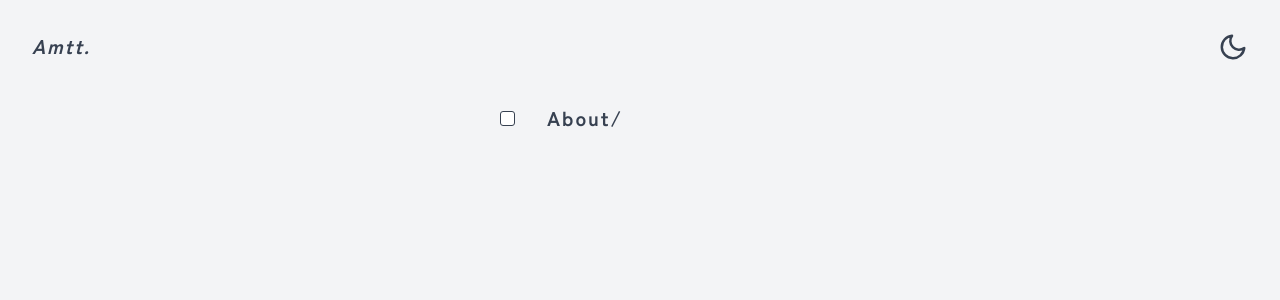
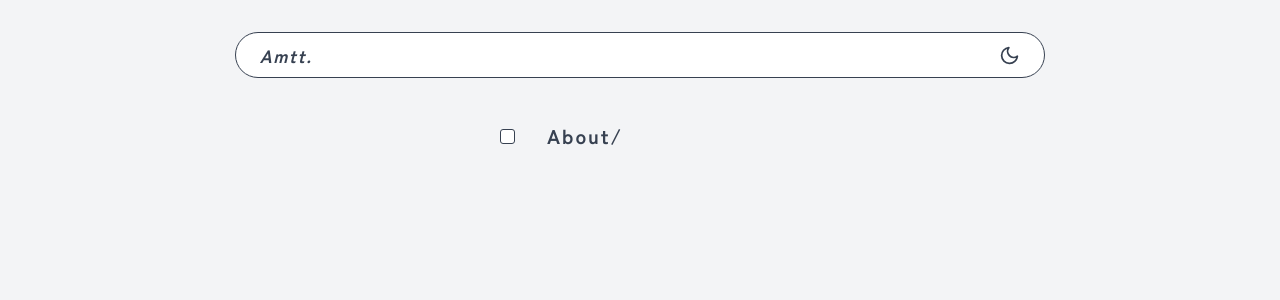
Before and after one commit to nematatu/my-portfolio, a Next.js app: page /about in a window 1280 px wide. Shown: the top 300 px of the page. Built offline with nearby package versions, Linux system fonts and the light colour scheme.

Commit message:
style: :lipstick: いい感じにレスポンシブ対応

```diff
--- a/src/app/about/page.tsx
+++ b/src/app/about/page.tsx
@@ -1,19 +1,13 @@
 "use client";
 
-import Link from "next/link";
 import React from "react";
 import { FadeIn, FadeInWithStagger } from "@/components/ui/FadeIn";
+import Header from "@/layouts/v2/Header";
 
 export default function About() {
 	return (
 		<FadeInWithStagger>
-				<FadeIn>
-					<Link href="/" className="my-8">
-						<div>
-							<p className="italic text-xl font-bold tracking-widest ">Amtt.</p>
-						</div>
-					</Link>
-				</FadeIn>
+            <Header />
 				<div className="w-full md:w-1/2 lg:w-1/4 mx-auto">
 					<FadeIn>
 						<div className="p-3 flex space-x-8 items-center">
--- a/src/app/layout.tsx
+++ b/src/app/layout.tsx
@@ -1,6 +1,5 @@
 import type { Metadata } from "next";
 import "./globals.css";
-import ThemeSwitch from "@/components/ui/ThemeSwitch";
 import { zen_Kaku_Gothic_New } from "@/utils/fonts/v1/fonts";
 import { Providers } from "./providers";
 
@@ -22,9 +21,6 @@ export default function RootLayout({
 			<body className={`${zen_Kaku_Gothic_New.className}  antialiased`}>
 				<div className="relative bg-gray-100 min-h-screen min-w-screen p-8 text-gray-700 dark:text-gray-200 dark:bg-gray-700">
 					<Providers>
-						<div className="absolute top-8 right-8">
-							<ThemeSwitch />
-						</div>
 						{children}
 					</Providers>
 				</div>
--- a/src/components/ui/FadeIn.tsx
+++ b/src/components/ui/FadeIn.tsx
@@ -17,7 +17,7 @@ export function FadeIn(props: ComponentPropsWithoutRef<typeof motion.div>) {
 	return (
 		<motion.div
 			transition={{
-				duration: 0.5,
+				duration: 0.6,
         ease: [0.4, 0, 0.2, 1],
 			}}
 			variants={{
--- a/src/components/ui/ThemeSwitch.tsx
+++ b/src/components/ui/ThemeSwitch.tsx
@@ -29,7 +29,7 @@ export default function ThemeSwitch() {
 		return (
 			<div className="cursor-pointer">
 				<FadeIn>
-					<FiMoon size={30} onClick={() => setTheme("dark")} />
+					<FiMoon size={21}  onClick={() => setTheme("dark")} />
 				</FadeIn>
 			</div>
 		);
--- a/src/layouts/v2/Header.tsx
+++ b/src/layouts/v2/Header.tsx
@@ -1,25 +1,26 @@
+"use client";
+
 import Link from "next/link";
+import { FadeIn, FadeInWithStagger } from "@/components/ui/FadeIn";
+import Logo from "@/components/icons/logo.svg";
 import ThemeSwitch from "@/components/ui/ThemeSwitch";
 
 export default function Header() {
     return (
-		<header className=" text-gray-600 body-font">
-			<div className="container mx-auto flex flex-wrap py-5 flex-col md:flex-row items-center">
-				<Link
-					href="/"
-					className="flex title-font font-medium items-center text-gray-900 mb-4 md:mb-0"
-				>
-					<span className="dark:text-white text-xl">Somahc</span>
+        <header className="flex items-center justify-center">
+            <div className="w-full md:w-2/3">
+            <FadeInWithStagger>
+                <FadeIn>
+                    <div className="rounded-[28px] p-[8px] border-[1.5px] bg-white dark:bg-gray-800 border-solid border-gray-700 dark:border-gray-200 dark:bg-gray-700 flex justify-between items-center px-6">
+                        <Link href="/" className="flex space-x-4">
+                            <p className="text-sm md:text-lg italic text-xl font-bold tracking-widest">Amtt.</p>
                         </Link>
-				<nav className="md:mr-auto md:ml-4 md:py-1 md:pl-4 md:border-l md:border-gray-400	flex flex-wrap items-center text-base justify-center">
-					<Link href="/about" className="mr-5 hover:text-gray-300">
-						About
-					</Link>
-					<Link href="/blog" className="mr-5 hover:text-gray-300">
-						Blog
-					</Link>
-				</nav>
+                            <div>
                         <ThemeSwitch />
+                        </div>
+                    </div>
+                </FadeIn>
+            </FadeInWithStagger>
             </div>
         </header>
     );
--- a/src/layouts/v2/Home.tsx
+++ b/src/layouts/v2/Home.tsx
@@ -1,12 +1,16 @@
 import Link from "next/link";
 import Logo from "@/components/icons/logo.svg";
 import { FadeIn, FadeInWithStagger } from "@/components/ui/FadeIn";
+import ThemeSwitch from "@/components/ui/ThemeSwitch";
 
 export default function Home() {
 	return (
 		<FadeInWithStagger>
-			<div className="w-full md:w-1/2 lg:w-1/4 mx-auto">
-				<div className="w-full pt-12 pr-12 pl-12 mb-8">
+			<div className="w-5/6 md:w-1/2 lg:w-1/4 mx-auto relative">
+						<div className="absolute top-8 right-8">
+							<ThemeSwitch />
+						</div>
+				<div className="w-full pt-10 md:pt-12 pr-12 pl-12 mb-8">
 					<FadeIn>
 						<div className="rounded-[28px] p-[8px] border-[1.5px] bg-white dark:bg-gray-800 border-solid border-gray-700 dark:border-gray-200 ">
 							<Logo className="rounded-[20px] border-[1.5px] bg-blue-400 border-solid border-gray-700 dark:border-gray-200" />
@@ -16,8 +20,8 @@ export default function Home() {
 						<p className="font-bold text-2xl tracking-widest my-8">Amtt</p>
 					</FadeIn>
 					<FadeIn>
-						<div className="flex items-center space-x-8">
-							<div className="w-[20px] h-[18px] rounded-[4px] bg-white dark:bg-gray-800 border-gray-700 dark:border-gray-200 border-solid border-[1.5px]" />
+						<div className="flex items-center space-x-4 md:space-x-8">
+							<div className="w-[10px] h-[9px] md:w-[15px] md:h-[13px] rounded-[3px] md:rounded-[4px] bg-white dark:bg-gray-800 border-gray-700 dark:border-gray-200 border-solid border-[1.5px]" />
 							<div className="w-full h-[1px] bg-gray-700 dark:bg-gray-200" />
 						</div>
 					</FadeIn>
@@ -31,7 +35,7 @@ export default function Home() {
 								className="transition-colors hover:text-blue-500"
 							>
 								<div className="p-3 flex space-x-8 items-center">
-									<div className="w-[15px] h-[15px] rounded-[3px] bg-white dark:bg-gray-800 border-gray-700 dark:border-gray-200 border-solid border-[1.5px]" />
+									<div className="w-[9px] h-[9px] md:w-[12px] md:h-[12px] rounded-[3px] bg-white dark:bg-gray-800 border-gray-700 dark:border-gray-200 border-solid border-[1.5px]" />
 									<p className="font-bold">About</p>
 									<p className="absolute left-24">{">"}</p>
 								</div>
@@ -43,7 +47,7 @@ export default function Home() {
 								className=" transition-colors hover:text-blue-500"
 							>
 								<div className="p-3 flex space-x-8 items-center">
-									<div className="w-[15px] h-[15px] rounded-[3px] bg-white dark:bg-gray-800 border-gray-700 dark:border-gray-200 border-solid border-[1.5px]" />
+									<div className="w-[9px] h-[9px] md:w-[12px] md:h-[12px] rounded-[3px] bg-white dark:bg-gray-800 border-gray-700 dark:border-gray-200 border-solid border-[1.5px]" />
 									<p className="font-bold">Works</p>
 									<p className="absolute left-24">{">"}</p>
 								</div>
@@ -55,7 +59,7 @@ export default function Home() {
 								className=" transition-colors hover:text-blue-500"
 							>
 								<div className="p-3 flex space-x-8 items-center">
-									<div className="w-[15px] h-[15px] rounded-[3px] bg-white dark:bg-gray-800 border-gray-700 dark:border-gray-200 border-solid border-[1.5px]" />
+									<div className="w-[9px] h-[9px] md:w-[12px] md:h-[12px] rounded-[3px] bg-white dark:bg-gray-800 border-gray-700 dark:border-gray-200 border-solid border-[1.5px]" />
 									<p className="font-bold">Blog</p>
 									<p className="absolute left-24">{">"}</p>
 								</div>
```
Lines whose indentation alone changed are shown as unchanged.
